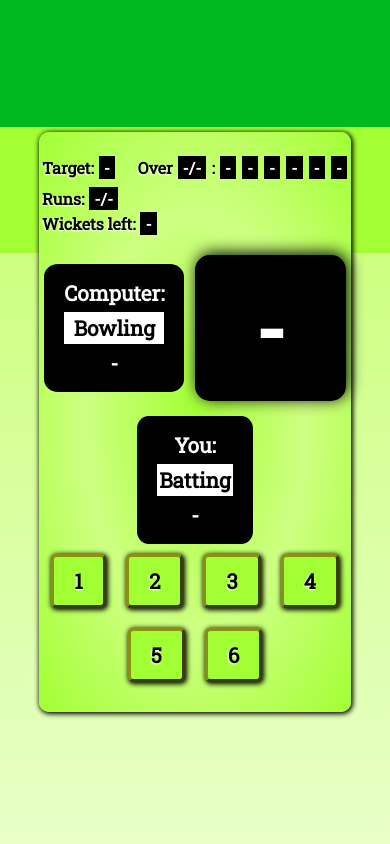
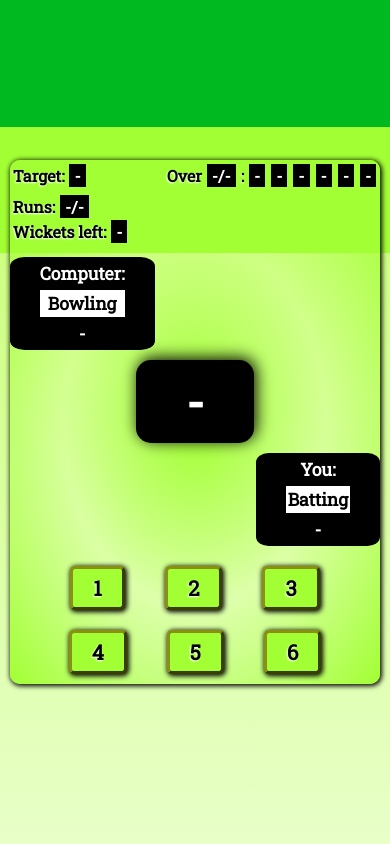
Before and after one commit to NidheeshaT/CompCric, a plain HTML site: page index.html in a window 390 px wide. Shown: the top 844 px of the page. Drawn offline with Linux system fonts and the light colour scheme.

Commit message:
added a css file small_screen.css for small screens/phones also for landscape mode

```diff
--- /dev/null
+++ b/css/small_screen.css
@@ -0,0 +1,40 @@
+#window{
+    width: 95%;
+}
+
+#window > section{
+    margin: 0px;
+}
+
+#mid{
+    margin: 10px 0px !important;
+    flex-direction: column;
+}
+
+@media  (max-height:500px) {
+    #mid{
+        flex-direction: row;
+    }
+}
+
+#comp{
+    align-self: flex-start;
+}
+
+#user{
+    align-self: flex-end;
+}
+
+#result{
+    font-size: 3rem;
+    padding: 10px 50px;
+}
+
+#comp,#user{
+    font-size: 1.1rem;
+    padding:0px 20px;
+}
+
+#bottom button{
+    padding: 5px 20px;
+}
--- a/css/style.css
+++ b/css/style.css
@@ -63,10 +63,14 @@ body::before{
 /*Main window*/
 #window{
     width: 80%;
-    background:radial-gradient(var(--secondary),var(--teritary),var(--secondary));
+    background:radial-gradient(var(--secondary),transparent,var(--secondary));
     display: flex;
     flex-direction: column;
     border-radius: 10px;
+}
+
+#window > section{
+    margin: 30px 1px;
 }
 
 
@@ -132,7 +136,7 @@ body::before{
     padding: 20px 60px;
     font-size: 5rem;
     background-color: black;
-    margin:5% 0px;
+    margin:10px 0px;
     border-radius: 15px;
     box-shadow: 2px -2px 16px black;
 }
@@ -147,7 +151,7 @@ body::before{
 
 #bottom button{
     padding: 10px 20px;
-    margin: 10px;
+    margin: 10px 20px;
     color: black;
     font-size: 1.3rem;
    background-color: var(--secondary);
--- a/index.html
+++ b/index.html
@@ -5,6 +5,7 @@
     <meta http-equiv="X-UA-Compatible" content="IE=edge">
     <meta name="viewport" content="width=device-width, initial-scale=1.0">
     <link rel="stylesheet" href="css/style.css">
+    <link rel="stylesheet" media="screen and (max-width:600px) ,(max-height:500px) " href="css/small_screen.css">
     <link href="https://fonts.googleapis.com/css2?family=Roboto+Slab&display=swap" rel="stylesheet">
     <title>Cricket</title>
 </head>
```
